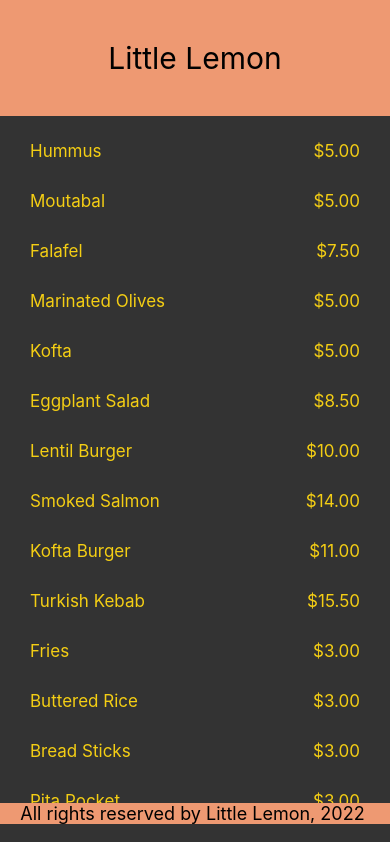
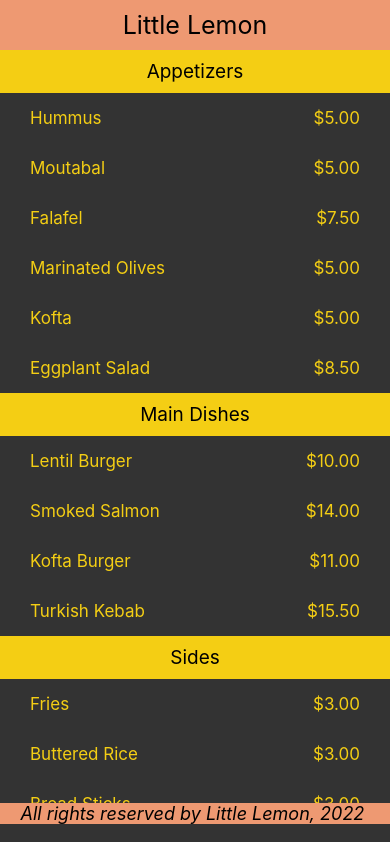
Before and after one commit to kedrakk/Coursera-React-Native, a React Native app in the folder LittleLemonHeader/: screen / in a window 390 px wide. Shown: the top 842 px of the page. Built offline with nearby package versions, Linux system fonts and the light colour scheme.

Commit message:
section list

```diff
--- a/LittleLemonHeader/App.tsx
+++ b/LittleLemonHeader/App.tsx
@@ -2,7 +2,8 @@ import React from 'react';
 import {View, StyleSheet} from 'react-native';
 import LittleLemonHeader from './components/LittleLemonHeader';
 import LittleLemonFooter from './components/LittleLemonFooter';
-import FlatListItems from './components/FlatListItems';
+import SectionListItems from './components/SectionListItems';
+//import FlatListItems from './components/FlatListItems';
 // import WelcomeBody from './components/WelcomeBody';
 
 function App() {
@@ -20,7 +21,7 @@ function App() {
       <View style={styles.boxStyle}>
         <LittleLemonHeader />
         {/* <WelcomeBody /> */}
-        <FlatListItems />
+        <SectionListItems />
       </View>
       <View style={styles.innerBoxStyle}>
         <LittleLemonFooter />
--- a/LittleLemonHeader/components/LittleLemonFooter.js
+++ b/LittleLemonHeader/components/LittleLemonFooter.js
@@ -11,6 +11,7 @@ export default function LittleLemonFooter() {
       fontSize: 18,
       color: 'black',
       textAlign: 'center',
+      fontStyle: 'italic',
       // fontStyle: 'italics',
     },
   });
--- a/LittleLemonHeader/components/LittleLemonHeader.js
+++ b/LittleLemonHeader/components/LittleLemonHeader.js
@@ -5,11 +5,10 @@ export default function LittleLemonHeader() {
   const styles = StyleSheet.create({
     boxStyle: {
       backgroundColor: '#EE9972',
-      marginBottom: 10,
     },
     textStyle: {
-      padding: 40,
-      fontSize: 30,
+      paddingVertical: 10,
+      fontSize: 25,
       color: 'black',
       textAlign: 'center',
     },
--- /dev/null
+++ b/LittleLemonHeader/components/SectionListItems.js
@@ -0,0 +1,99 @@
+/* eslint-disable react/no-unstable-nested-components */
+import React from 'react';
+import {SectionList, StyleSheet, Text, View} from 'react-native';
+
+const menuItemsToDisplay = [
+  {
+    title: 'Appetizers',
+    data: [
+      {name: 'Hummus', price: '$5.00'},
+      {name: 'Moutabal', price: '$5.00'},
+      {name: 'Falafel', price: '$7.50'},
+      {name: 'Marinated Olives', price: '$5.00'},
+      {name: 'Kofta', price: '$5.00'},
+      {name: 'Eggplant Salad', price: '$8.50'},
+    ],
+  },
+  {
+    title: 'Main Dishes',
+    data: [
+      {name: 'Lentil Burger', price: '$10.00'},
+      {name: 'Smoked Salmon', price: '$14.00'},
+      {name: 'Kofta Burger', price: '$11.00'},
+      {name: 'Turkish Kebab', price: '$15.50'},
+    ],
+  },
+  {
+    title: 'Sides',
+    data: [
+      {name: 'Fries', price: '$3.00', id: '11K'},
+      {name: 'Buttered Rice', price: '$3.00'},
+      {name: 'Bread Sticks', price: '$3.00'},
+      {name: 'Pita Pocket', price: '$3.00'},
+      {name: 'Lentil Soup', price: '$3.75'},
+      {name: 'Greek Salad', price: '$6.00'},
+      {name: 'Rice Pilaf', price: '$4.00'},
+    ],
+  },
+  {
+    title: 'Desserts',
+    data: [
+      {name: 'Baklava', price: '$3.00'},
+      {name: 'Tartufo', price: '$3.00'},
+      {name: 'Tiramisu', price: '$5.00'},
+      {name: 'Panna Cotta', price: '$5.00'},
+    ],
+  },
+];
+
+export default function SectionListItems() {
+  const RenderItem = ({item}) => {
+    return (
+      <View style={style.listItemContainerStyle}>
+        <Text style={style.listItemTextStyle}>{item.name}</Text>
+        <Text style={style.listItemTextStyle}>{item.price}</Text>
+      </View>
+    );
+  };
+  const renderSectionHeader = ({section: {title}}) => (
+    <View style={style.sectionHeaderContainerStyle}>
+      <Text style={style.sectionHeaderTextStyle}>{title}</Text>
+    </View>
+  );
+  return (
+    <View style={style.mainBodyStyle}>
+      <SectionList
+        sections={menuItemsToDisplay}
+        renderItem={RenderItem}
+        renderSectionHeader={renderSectionHeader}
+        keyExtractor={(item, index) => item + index}
+      />
+    </View>
+  );
+}
+
+const style = StyleSheet.create({
+  sectionHeaderContainerStyle: {
+    backgroundColor: '#F4CE14',
+    paddingVertical: 10,
+  },
+  sectionHeaderTextStyle: {
+    color: '#000000',
+    fontSize: 19,
+    textAlign: 'center',
+  },
+  listItemContainerStyle: {
+    flex: 1,
+    flexDirection: 'row',
+    justifyContent: 'space-between',
+    paddingHorizontal: 30,
+    paddingVertical: 15,
+  },
+  listItemTextStyle: {
+    color: '#F4CE14',
+    fontSize: 17,
+  },
+  mainBodyStyle: {
+    backgroundColor: '#333333',
+  },
+});
```
